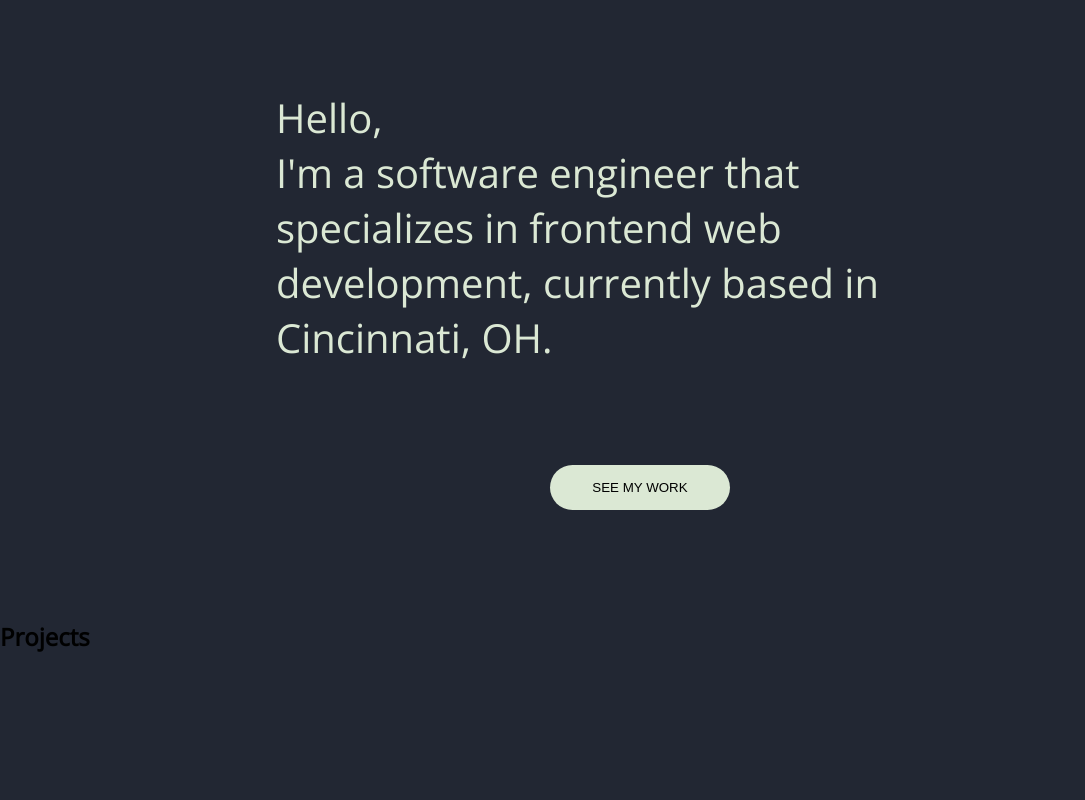
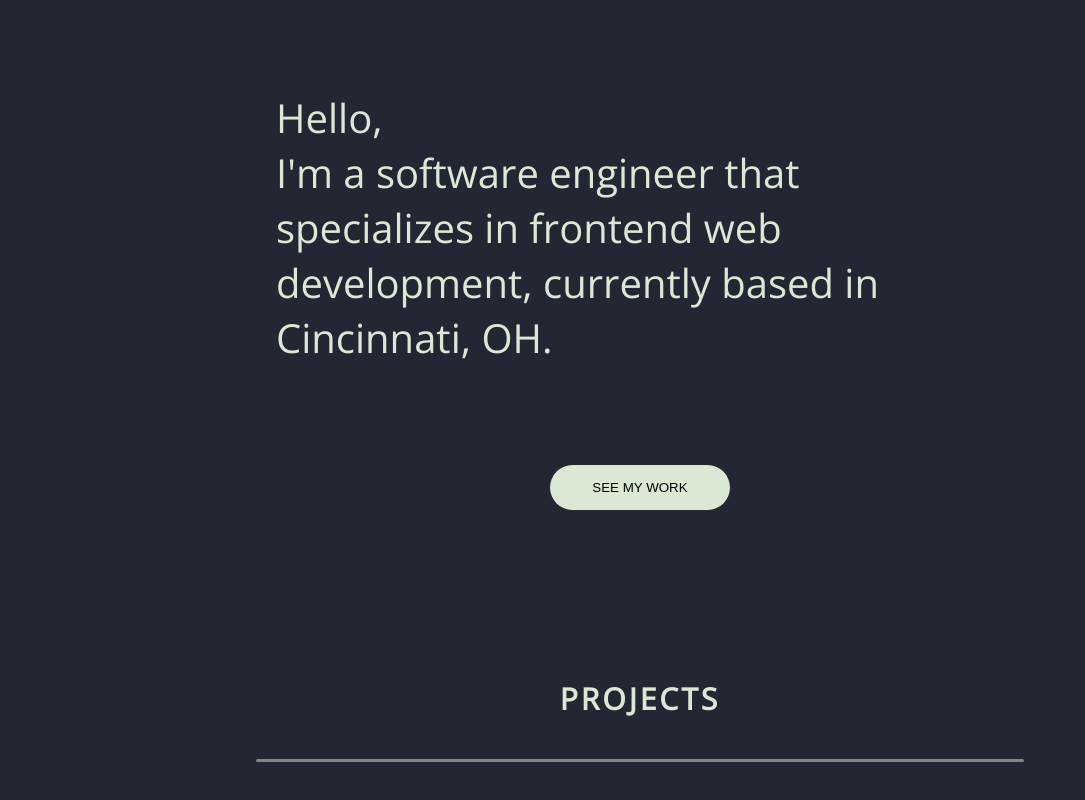
Before and after one commit to Denver-Meadows/Portfolio, a React (Create React App) app: page / in a window 1280 px wide. Shown: the part 364-1164 px from the top of the page, without its empty margins (0-1085 px from the left). Before the commit the page ends 1017 px from the top, so only its background shows below. Built offline with nearby package versions, Linux system fonts and the light colour scheme.

Commit message:
ready to create projects section

```diff
--- a/src/components/Projects.js
+++ b/src/components/Projects.js
@@ -3,7 +3,8 @@ import React from "react";
 const Projects = () => {
   return (
     <section className="projects">
-      <h1>Projects</h1>
+      <h1 className="projects-header">Projects</h1>
+      <div className="underline"></div>
     </section>
   );
 };
--- a/src/styles/index.scss
+++ b/src/styles/index.scss
@@ -168,6 +168,42 @@ body {
   margin-top: 10rem;
 }
 
+// Projects
+.projects {
+  text-align: center;
+  margin-top: 10%;
+  margin-bottom: 10%;
+
+  &-header {
+    color: var(--clr-font-1);
+    font-size: 3rem;
+    text-transform: uppercase;
+    letter-spacing: 0.1em;
+    padding: 2rem 3rem;
+    font-weight: 700;
+    margin: 2rem;
+
+    // &::after {
+    //   content: "";
+    //   position: absolute;
+    //   bottom: 0;
+    //   left: 40%;
+    //   height: 3px;
+    //   width: 20%;
+    //   border-bottom: 2px solid magenta;
+    // }
+  }
+}
+
+.underline {
+  background-color: var(--clr-font-1);
+  height: 3px;
+  width: 60%;
+  border-radius: 5px;
+  opacity: 50%;
+  margin: 0 auto;
+}
+
 // body {
 //   box-sizing: border-box;
 //   // Change box model so that the borders and paddings are no longer added
```
